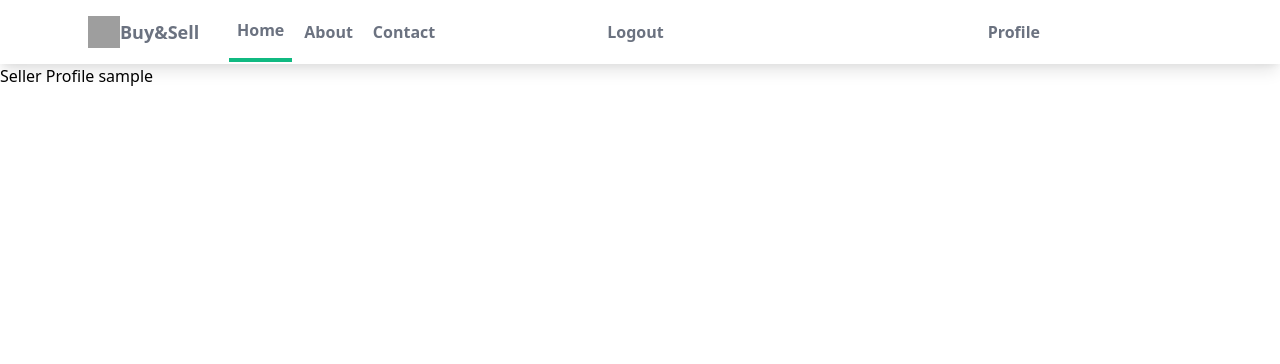
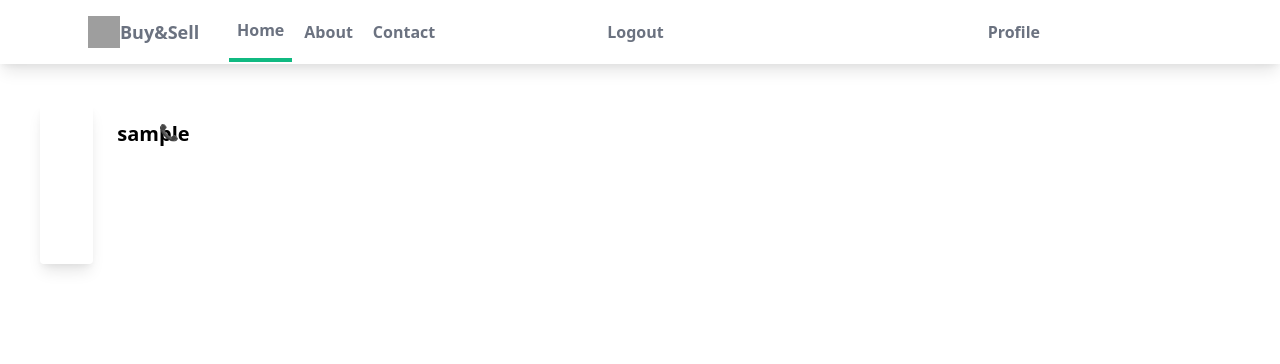
Before and after one commit to echeadle/django4, a Django app: template users/templates/users/sellerprofile.html in a window 1280 px wide. Shown: the top 364 px of the page. Run offline with Django 4.2, Linux system fonts and the light colour scheme; the template is opened without the code that fills it: values that come from a table or form of the project are taken from there, others are empty; the visitor is signed in with stand-in values (Sample User, id 1); data comes from the database, SQL or seed files in the repository; style sheets or scripts are compiled from the project's sources; grey boxes are pictures that could not be loaded.

Commit message:
Section 85 finish seller profile page

```diff
--- a/users/templates/users/sellerprofile.html
+++ b/users/templates/users/sellerprofile.html
@@ -1,5 +1,11 @@
 {% extends 'myapp/base.html' %}
 {% block content %}
-    Seller Profile
-    {{ seller.username }}
+<div class=" h-60 w-60 grid p-10 grid-cols-1 lg:grid-cols-3 sm:grid-cols-1">
+    <div class="rounded shadow-lg">
+        <img src="{{seller.profile.image.url}}" alt="">
+    </div>
+    <div class="font-bold text-xl mb-2 px-6 py-4">{{seller.username}}</div>
+    <div class="font-bold text-md mb-2 px-3 py-4">📞{{seller.profile.contact_number}}</div>
+</div>
+</div>
 {% endblock %}
```
